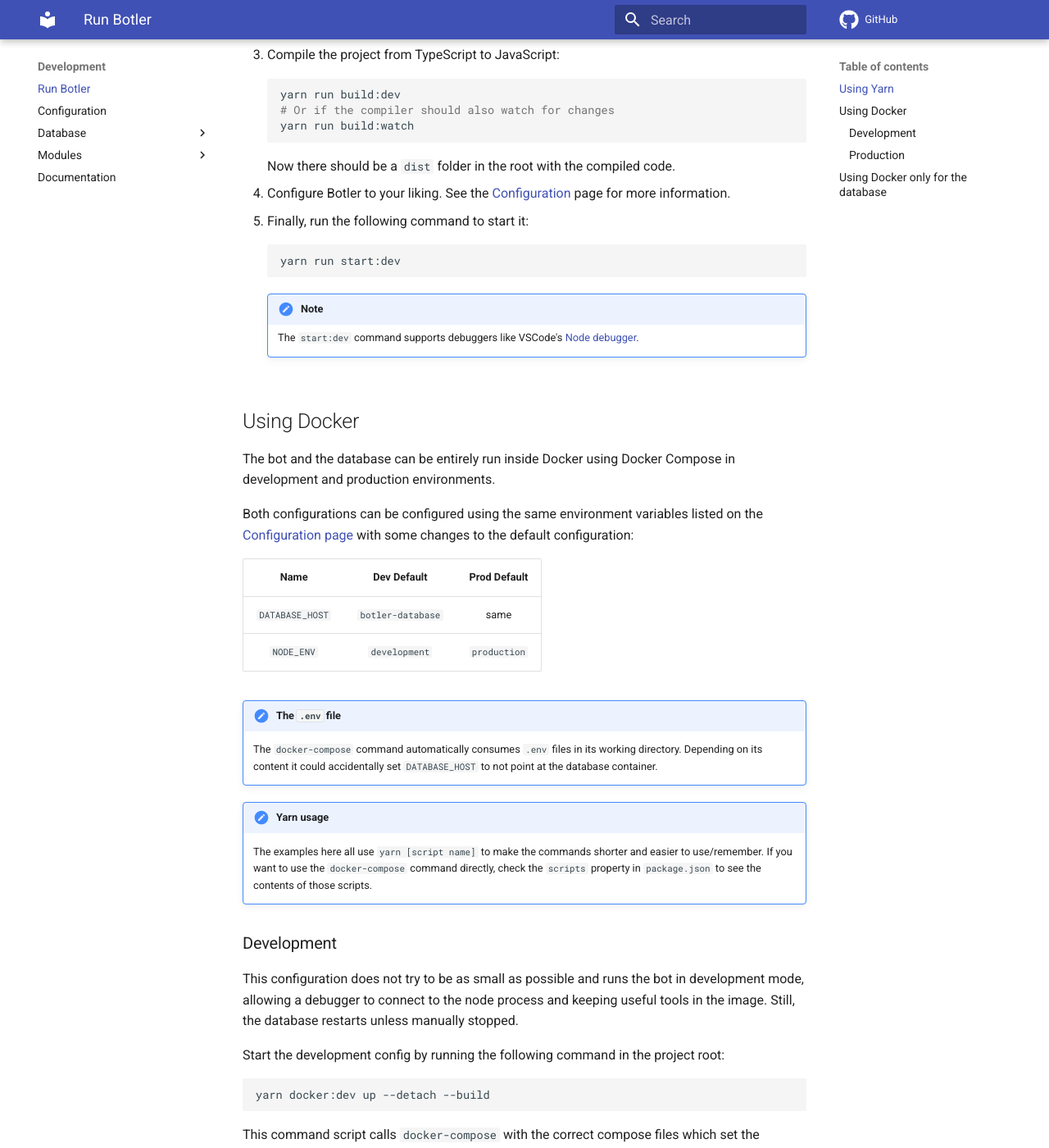
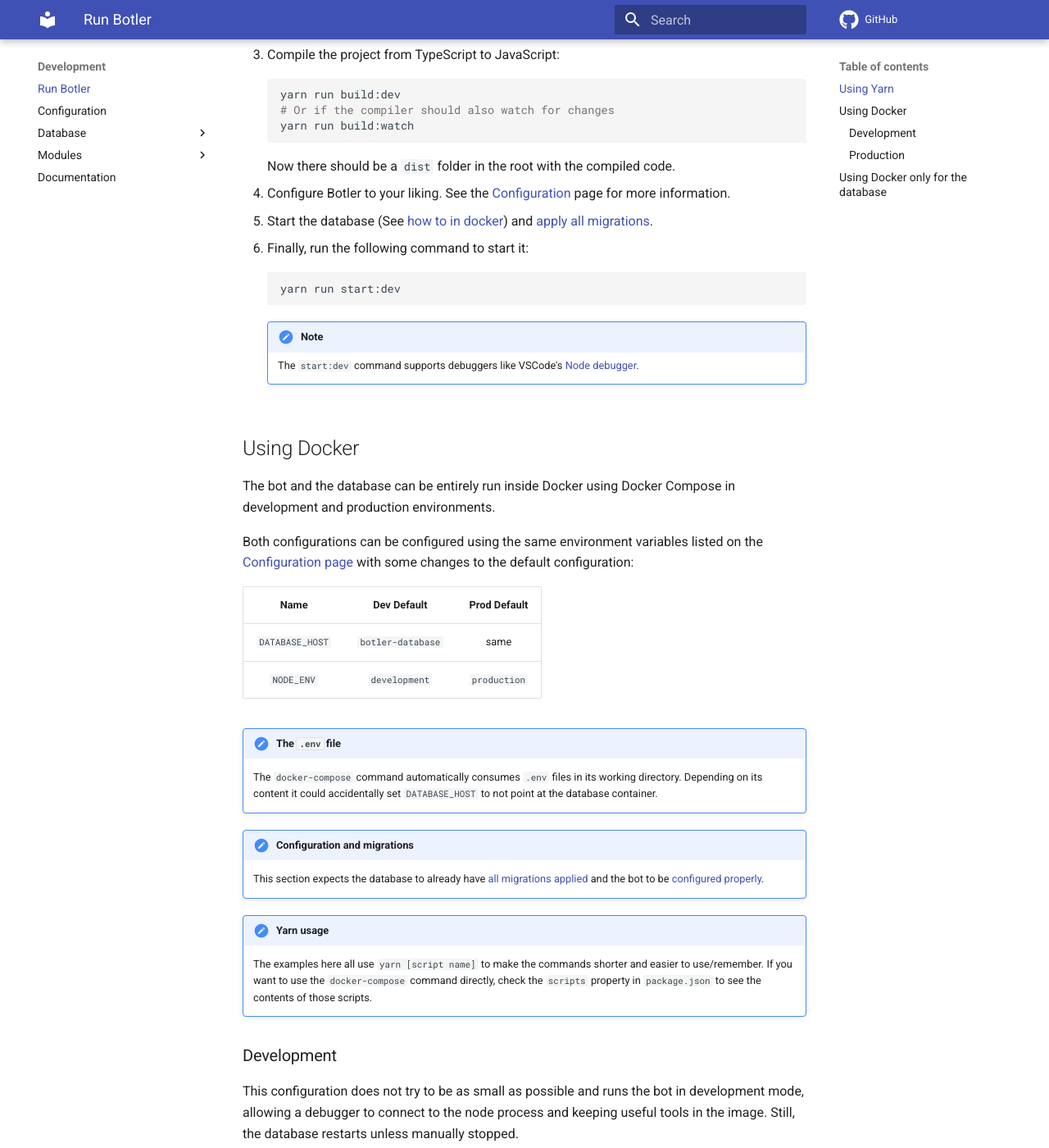
Before and after one commit to Botler-Dev/Botler, an MkDocs documentation site: the page built from docs/Development/Run-Botler.md, in a window 1280 px wide and 1400 px high, scrolled down 646 px. Shown: the whole window at 82% size. Built offline with MkDocs 1.6.1 and Material for MkDocs 9.7.7, drawn with Linux system fonts in a browser that asks for light colours; comment, search, counter and statistics services are not loaded; some of the changed text lies outside the part shown.

Commit message:
docs: complete the setup docs

````diff
--- a/docs/Development/Run-Botler.md
+++ b/docs/Development/Run-Botler.md
@@ -17,7 +17,7 @@ There are two main different ways to run Botler: in a [Docker container](#using-
     ```
 
     !!! note
-        This needs to be done each time you change a `.prisma` file. See ***[TBD docs]***
+        This needs to be done each time you change a `.prisma` file. See the [Prisma page](Database/Prisma.md#specifying-the-schema) for the reason why.
 
 3. Compile the project from TypeScript to JavaScript:
 
@@ -30,7 +30,8 @@ There are two main different ways to run Botler: in a [Docker container](#using-
     Now there should be a `dist` folder in the root with the compiled code.
 
 4. Configure Botler to your liking. See the [Configuration](Configuration.md) page for more information.
-5. Finally, run the following command to start it:
+5. Start the database (See [how to in docker](#using-docker-only-for-the-database)) and [apply all migrations](Database/Prisma.md#applying-migrations).
+6. Finally, run the following command to start it:
 
     ```shell
     yarn run start:dev
@@ -52,6 +53,9 @@ Both configurations can be configured using the same environment variables liste
 
 !!! attention "The `.env` file"
     The `docker-compose` command automatically consumes `.env` files in its working directory. Depending on its content it could accidentally set `DATABASE_HOST` to not point at the database container.
+
+!!! attention "Configuration and migrations"
+    This section expects the database to already have [all migrations applied](Database/Prisma.md#applying-migrations) and the bot to be [configured properly](Configuration.md).
 
 !!! note "Yarn usage"
     The examples here all use `yarn [script name]` to make the commands shorter and easier to use/remember. If you want to use the `docker-compose` command directly, check the `scripts` property in `package.json` to see the contents of those scripts.
@@ -93,7 +97,7 @@ If you want to just run the database in Docker there are some commands provided
 # Start the database
 yarn db:start
 
-# Start the database and detach from command
+# Start the database and detach it from the command
 yarn db:deploy
 
 # Stop the database
````
Also changed, not shown: docs/Development/Configuration.md (+5 -2 lines), docs/Development/Database/Prisma.md (+9 -1 lines).
